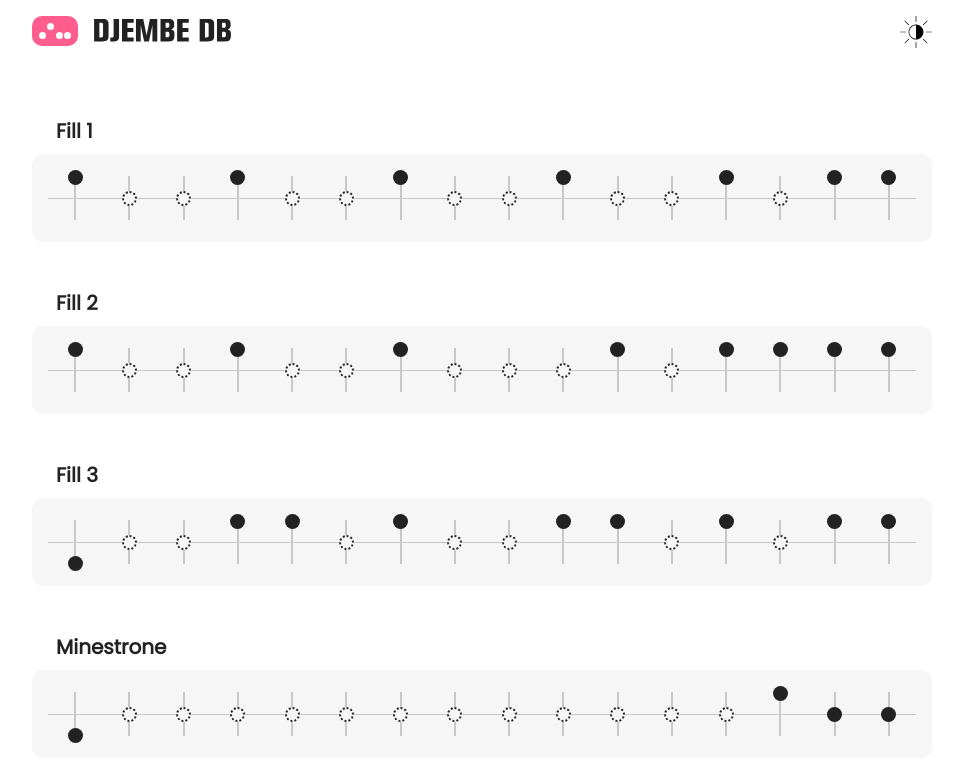
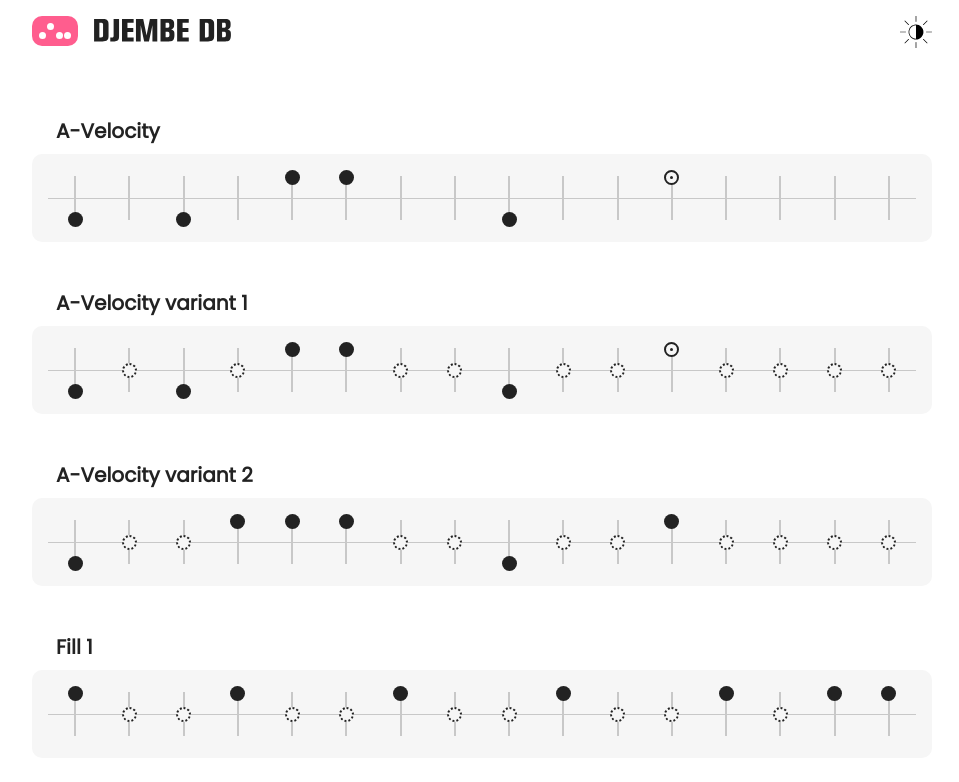
Before and after one commit to Marcobaldessari/djembedb-react, a React (Create React App) app: page / in a window 1280 px wide. Shown: the top 782 px of the page, without its empty margins (158-1117 px from the left). Built offline with nearby package versions, Linux system fonts and the light colour scheme; no server answers.

Commit message:
adds A-Velocity and variants

```diff
--- a/src/songsData.js
+++ b/src/songsData.js
@@ -1,6 +1,36 @@
 // allSongTitles: "Kuku, Kono, Raprhythm (patatje), Yankadi, Didadi, Rumba 1.1, Rumba 1.2, Mix1, Mix2, Mix3, Rumba 2.1, Rumba 2.2., The Gambia. (You can play the Rumba 1 rhythms together so you can play it with more djembeplayers. The same with the Mixrhythms and the Rumba 2 rhythms)",
 
 export const SongsData = [
+  {
+    songName: "A-Velocity",
+    src: "Pizeta --> https://open.spotify.com/track/6WK8Vu7iHPVA2fnEHjcL9T?si=VQz0pRqNR-eKahFpQl7VJQ",
+    timeSignature: "4/4",
+    song: [
+      "Gun xx Gun xx Pa Ta xx xx",
+      "Gun xx xx Ca xx xx xx xx"
+    ]
+    ,
+  },
+  {
+    songName: "A-Velocity variant 1",
+    src: "Pizeta --> https://open.spotify.com/track/6WK8Vu7iHPVA2fnEHjcL9T?si=VQz0pRqNR-eKahFpQl7VJQ",
+    timeSignature: "4/4",
+    song: [
+      "Gun dos Gun dos Pa Ta gos dos",
+      "Gun dos gos Ca gos dos gos dos"
+    ]
+    ,
+  },
+  {
+    songName: "A-Velocity variant 2",
+    src: "Pizeta --> https://open.spotify.com/track/6WK8Vu7iHPVA2fnEHjcL9T?si=VQz0pRqNR-eKahFpQl7VJQ",
+    timeSignature: "4/4",
+    song: [
+      "Gun dos gos Ta Pa Ta gos dos",
+      "Gun dos gos Pa gos dos gos dos"
+    ]
+    ,
+  },
   {
     songName: "Fill 1",
     src: "https://www.youtube.com/watch?v=rhPL28kKS2Q",
@@ -108,7 +138,7 @@ export const SongsData = [
   },
 
   {
-    songName: "Workout 7/4",
+    songName: "Working out the 7/4",
     src: "https://www.youtube.com/watch?v=YFNegZdsDpE",
     timeSignature: "7/4",
     song: [
```
